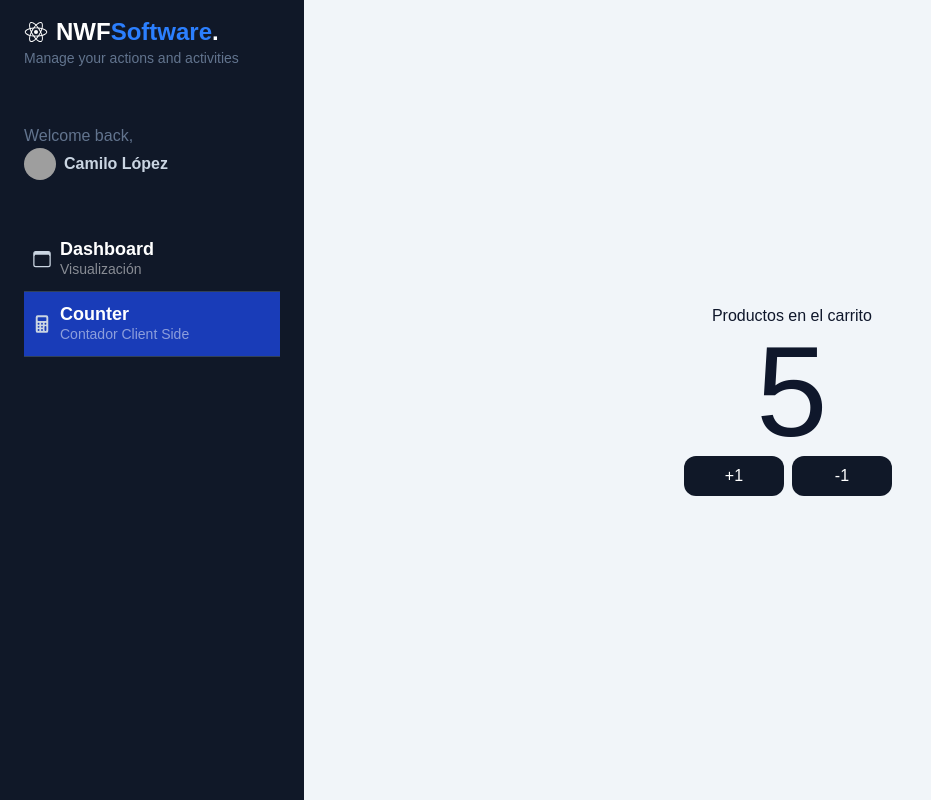
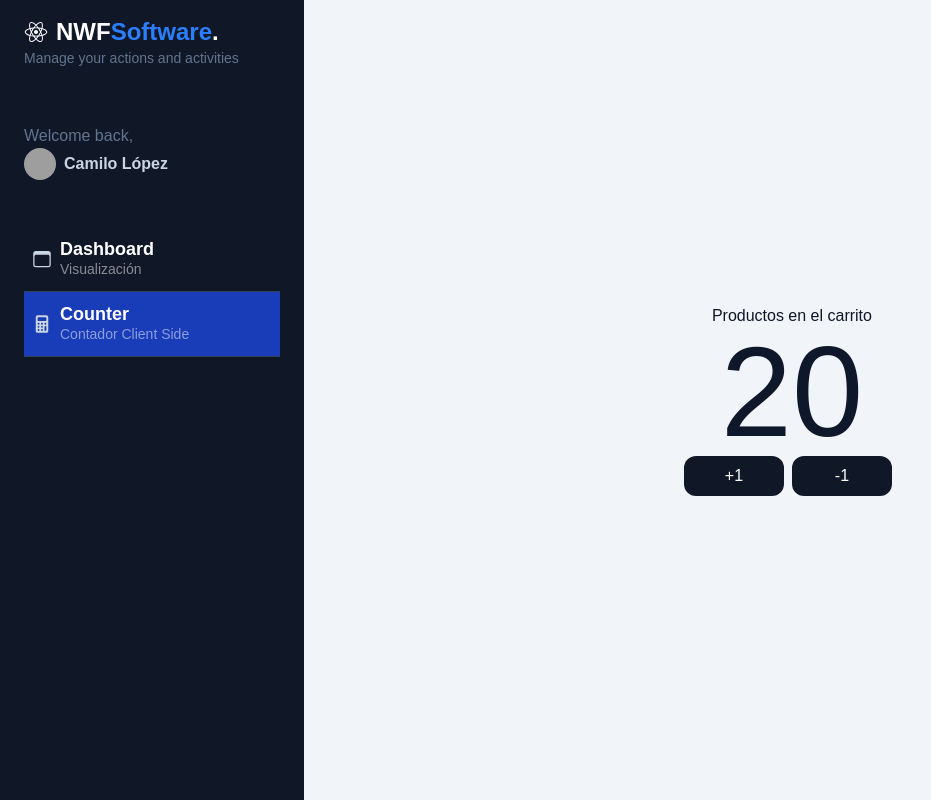
Before and after one commit to Newflaree/next-app_my-dashboard, a Next.js app: page /dashboard/counter in a window 1280 px wide. Shown: the whole page, without its empty margins (0-931 px from the left). Built offline with nearby package versions, Linux system fonts and the light colour scheme; grey boxes are pictures that could not be loaded.

Commit message:
Pensemos en hojas y pequeños componentes

```diff
--- a/app/dashboard/counter/page.tsx
+++ b/app/dashboard/counter/page.tsx
@@ -1,35 +1,16 @@
-"use client";
+import { CartCounter } from "@/app/shopping-cart/componets";
 import { Metadata } from "next";
-import { useState } from "react";
 
-/*
 export const metadata: Metadata = {
-  title: "Counter Page",
+  title: "Shopping Cart",
   description: "Un simple contador",
 };
- * */
 
 export default function CounterPage() {
-  const [count, setCount] = useState(5);
-
   return (
     <div className="flex flex-col items-center justify-center w-full h-full">
       <span>Productos en el carrito</span>
-      <span className="text-9xl"> {count} </span>
-      <div className="flex">
-        <button
-          onClick={() => setCount(count + 1)}
-          className="flex items-center justify-center p-2 rounded-xl bg-gray-900 text-white hover:bg-gray-600 transition-all w-[100px] mr-2"
-        >
-          +1
-        </button>
-        <button
-          onClick={() => setCount(count - 1)}
-          className="flex items-center justify-center p-2 rounded-xl bg-gray-900 text-white hover:bg-gray-600 transition-all w-[100px] mr-2"
-        >
-          -1
-        </button>
-      </div>
+      <CartCounter value={20} />
     </div>
   );
 }
--- /dev/null
+++ b/app/shopping-cart/componets/CartCounter.tsx
@@ -0,0 +1,31 @@
+"use client";
+import { useState } from "react";
+import { Fragment } from "react/jsx-runtime";
+
+interface CartCounterProps {
+  value?: number;
+}
+
+export const CartCounter = ({ value = 0 }: CartCounterProps) => {
+  const [count, setCount] = useState(value);
+
+  return (
+    <Fragment>
+      <span className="text-9xl"> {count} </span>
+      <div className="flex">
+        <button
+          onClick={() => setCount(count + 1)}
+          className="flex items-center justify-center p-2 rounded-xl bg-gray-900 text-white hover:bg-gray-600 transition-all w-[100px] mr-2"
+        >
+          +1
+        </button>
+        <button
+          onClick={() => setCount(count - 1)}
+          className="flex items-center justify-center p-2 rounded-xl bg-gray-900 text-white hover:bg-gray-600 transition-all w-[100px] mr-2"
+        >
+          -1
+        </button>
+      </div>
+    </Fragment>
+  );
+};
--- /dev/null
+++ b/app/shopping-cart/componets/index.ts
@@ -0,0 +1 @@
+export * from "./CartCounter";
```
